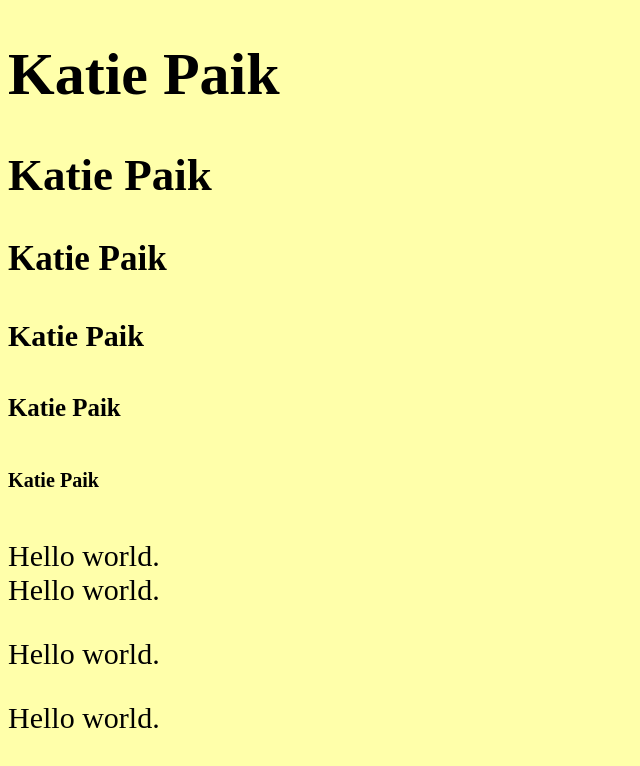
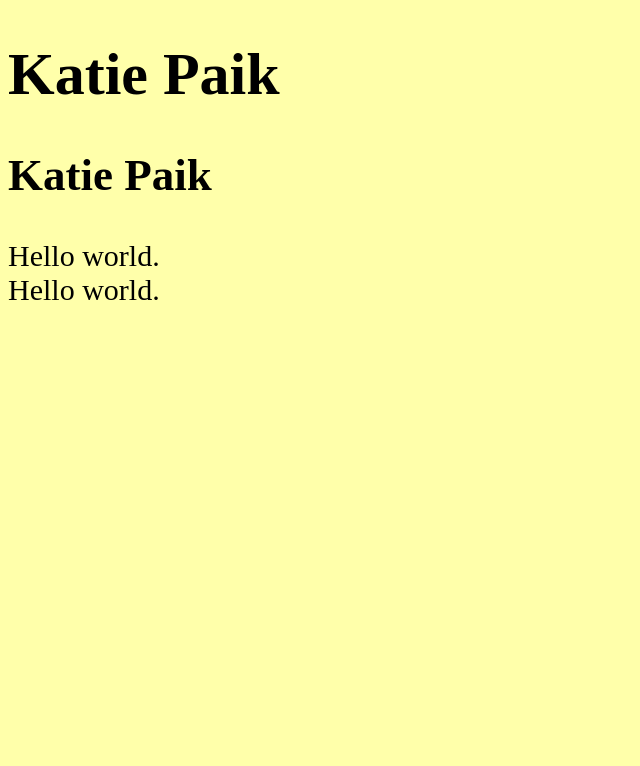
Before and after one commit to paikk662/paikk662.github.io, a plain HTML site: page index.html in a window 1280 px wide. Shown: the whole page, without its empty margins (0-640 px from the left). Drawn offline with nearby package versions, Linux system fonts and the light colour scheme.

Commit message:
experiment

```diff
--- a/index.html
+++ b/index.html
@@ -17,10 +17,6 @@
     <div>
       <h1>Katie Paik</h1>
       <h2>Katie Paik</h2>
-      <h3>Katie Paik</h3>
-      <h4>Katie Paik</h4>
-      <h5>Katie Paik</h5>
-      <h6>Katie Paik</h6>
     </div>
 
     <div>
@@ -28,8 +24,6 @@
         Hello world.<br />
         Hello world.
       </p>
-      <p>Hello world.</p>
-      <p>Hello world.</p>
     </div>
 
     <script src="assets/js/app.js"></script>
```
